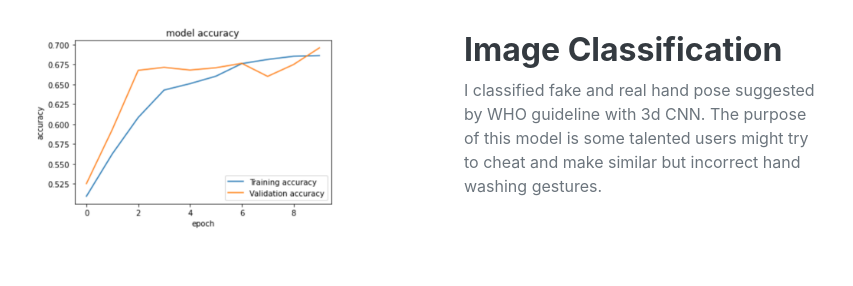
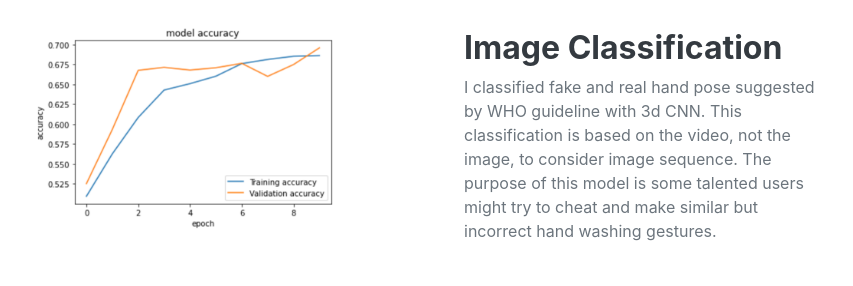
Before and after one commit to GHFATEMEH/GHFATEMEH.github.io, a plain HTML site: page index.html in a window 1280 px wide. Shown: the part 4831-5117 px from the top of the page, without its empty margins (336-1189 px from the left). Drawn offline with nearby package versions, Linux system fonts and the light colour scheme; a web font is replaced by a local one.

Commit message:
update project

```diff
--- a/index.html
+++ b/index.html
@@ -231,7 +231,7 @@
                             <div class="m-4 mt-md-2">
                                 <!-- <p class="text-teal text-small">Frontend / HTML / CSS / JavaScript</p>-->
                                 <h3>Image Classification</h3>
-                                <p class="text-muted">I classified fake and real hand pose suggested by WHO guideline with 3d CNN. The purpose of this model is some talented users might try to cheat and make similar but incorrect hand washing gestures.
+                                <p class="text-muted">I classified fake and real hand pose suggested by WHO guideline with 3d CNN. This classification is based on the video, not the image, to consider image sequence. The purpose of this model is some talented users might try to cheat and make similar but incorrect hand washing gestures.
                                 </p>
                             </div>
                         </div>
```
